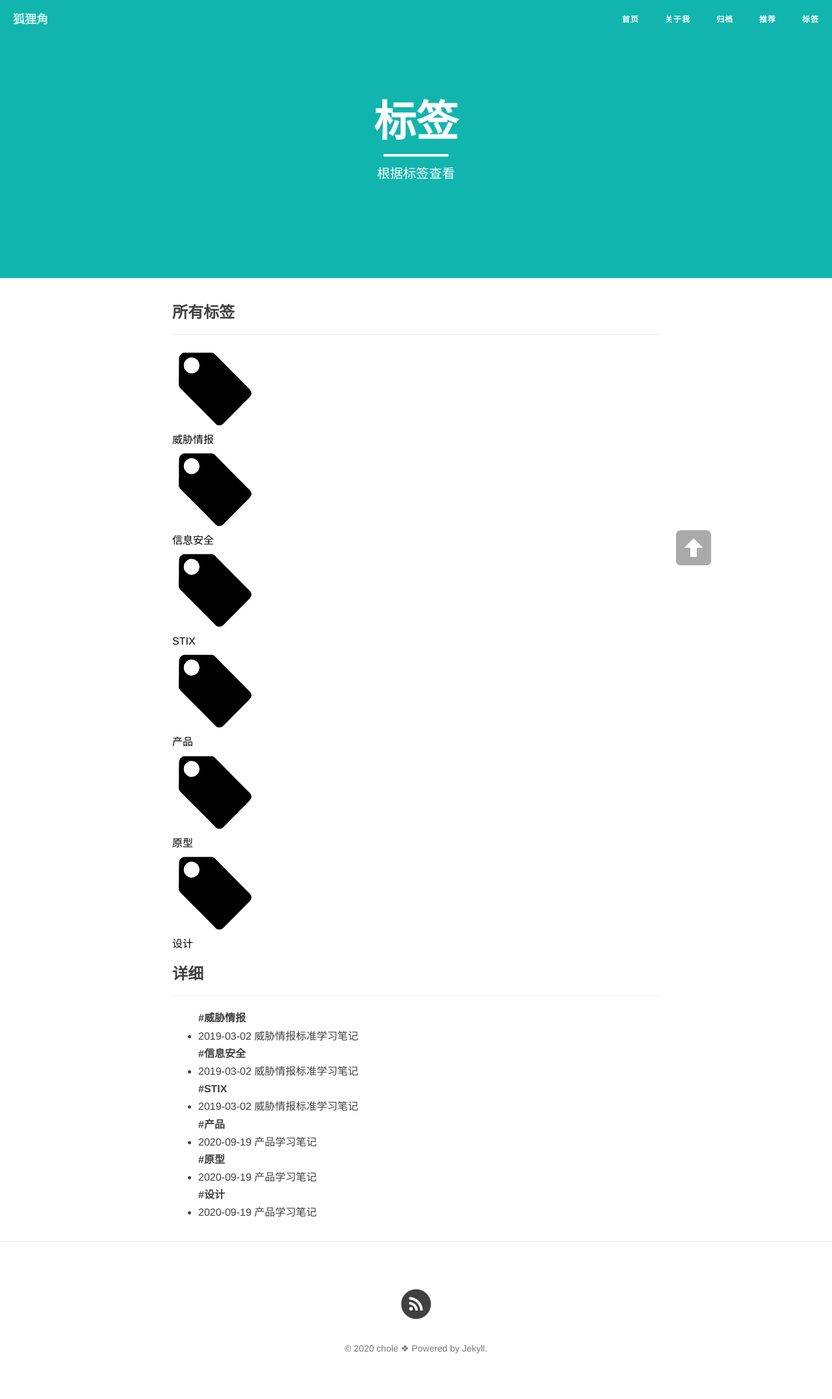
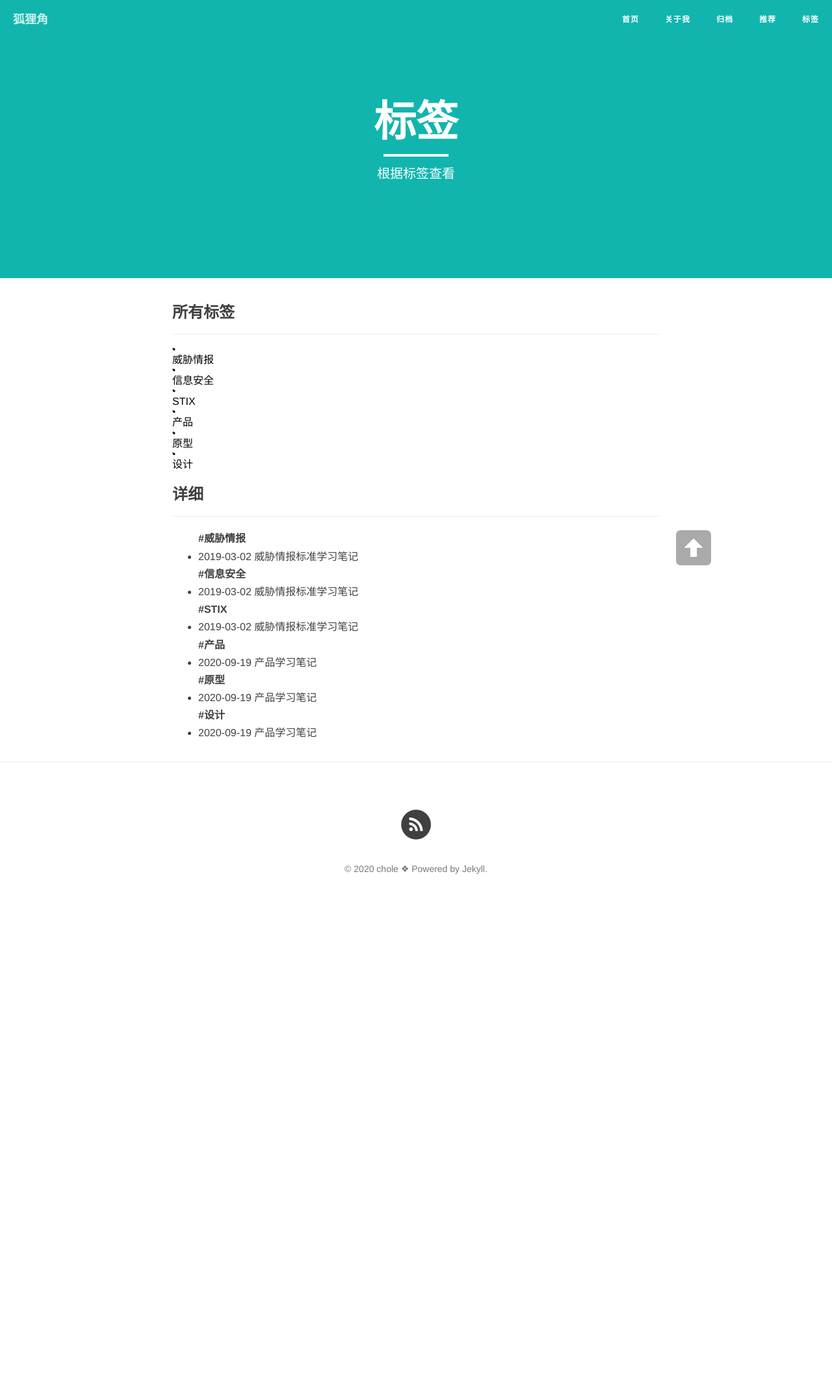
Before and after one commit to lullabypan/lullabypan.github.io, a Jekyll site: the page built from tags.md, in a window 1280 px wide. Shown: the whole page at 65% size. Built offline with Jekyll 4.4.1, drawn with Linux system fonts in a browser that asks for light colours; nearby versions of some CDN libraries; library files that are not in the unit come from our copies; after the commit the page ends 1415 px from its top, so only the background shows below that.

Commit message:
Update tags.md

```diff
--- a/tags.md
+++ b/tags.md
@@ -9,7 +9,7 @@
 --------------------
 <div id='tag_cloud'>
 {% for tag in site.tags %}
- <a style="color:#000000" href="#{{ tag[0] }}" title="{{ tag[0] }}" rel="{{ tag[1].size }}"><img src="/img/标签.png" />{{ tag[0] }}&nbsp;&nbsp;</a>
+ <a style="color:#000000" href="#{{ tag[0] }}" title="{{ tag[0] }}" rel="{{ tag[1].size }}"><img src="/img/标签.png" width=5px height=5px/>{{ tag[0] }}&nbsp;&nbsp;</a>
 {% endfor %}
 </div>
 
```
